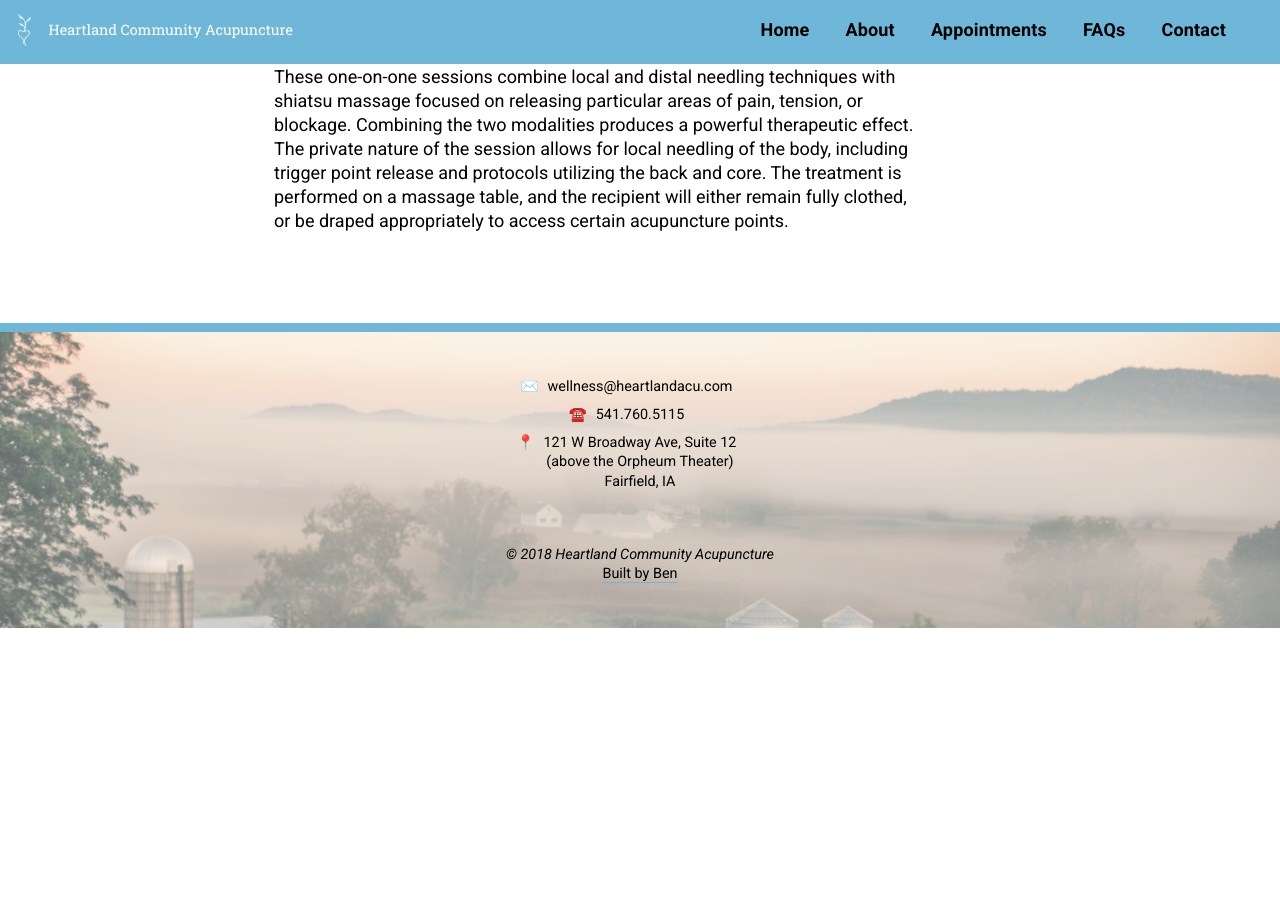
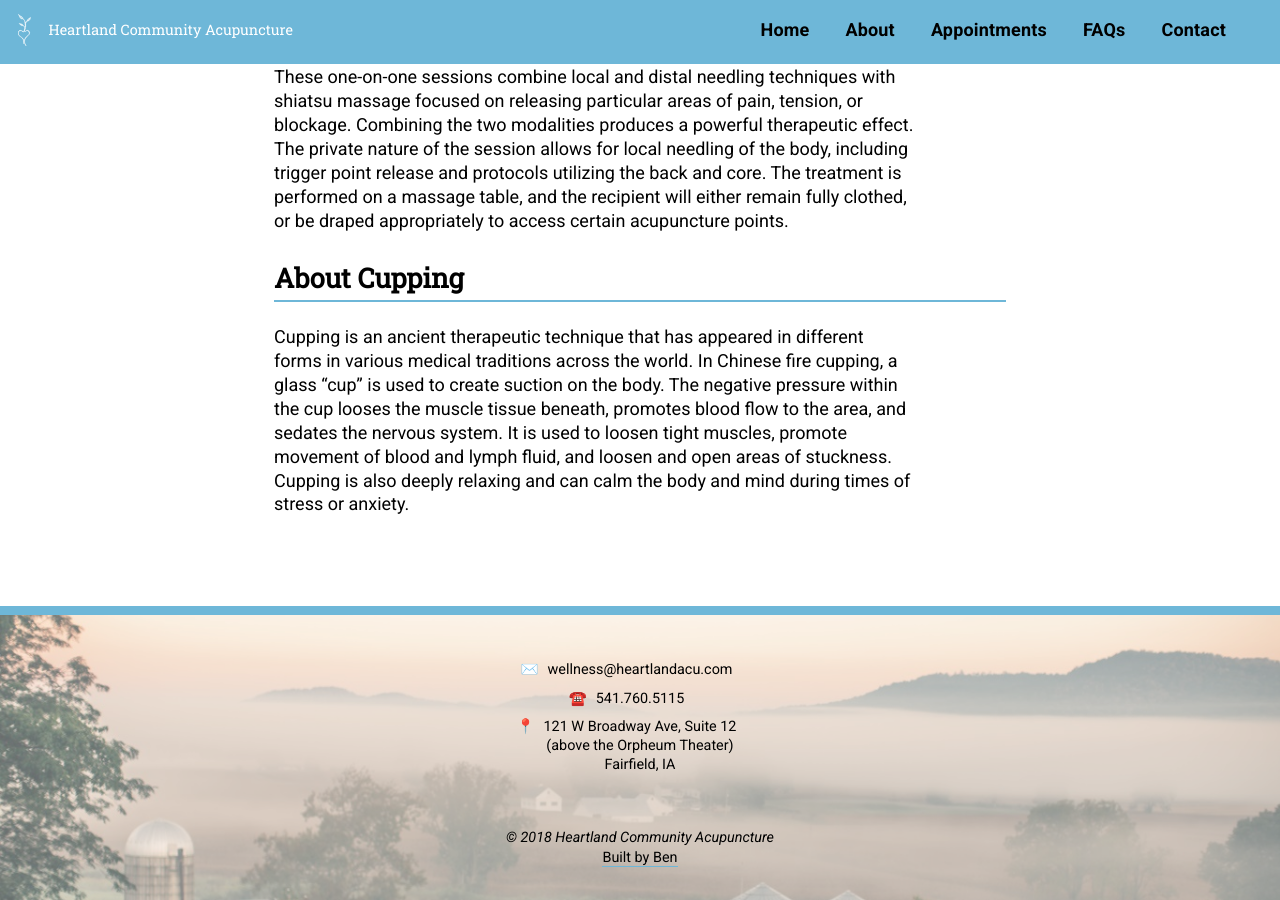
Before and after one commit to alwaysblank/heartlandacu, a Jekyll site: the page built from about.md, in a window 1280 px wide and 900 px high, scrolled down 2016 px. Built offline with Jekyll 4.4.1, drawn with Linux system fonts in a browser that asks for light colours; a script that is not in the unit is left out; before the commit the page ends 2644 px from its top, so only the background shows below that.

Commit message:
Update Pages “about”

```diff
--- a/about.md
+++ b/about.md
@@ -36,3 +36,7 @@ Shiatsu is a form of Japanese Meridian massage. It is a gentle but highly effect
 ## About Shiatsu+Acupuncture
 
 These one-on-one sessions combine local and distal needling techniques with shiatsu massage focused on releasing particular areas of pain, tension, or blockage.  Combining the two modalities produces a powerful therapeutic effect.  The private nature of the session allows for local needling of the body, including trigger point release and protocols utilizing the back and core.  The treatment is performed on a massage table, and the recipient will either remain fully clothed, or be draped appropriately to access certain acupuncture points.
+
+## About Cupping
+
+Cupping is an ancient therapeutic technique that has appeared in different forms in various medical traditions across the world.  In Chinese fire cupping, a glass "cup" is used to create suction on the body.  The negative pressure within the cup looses the muscle tissue beneath, promotes blood flow to the area, and sedates the nervous system.  It is used to loosen tight muscles, promote movement of blood and lymph fluid, and loosen and open areas of stuckness.  Cupping is also deeply relaxing and can calm the body and mind during times of stress or anxiety.
```
